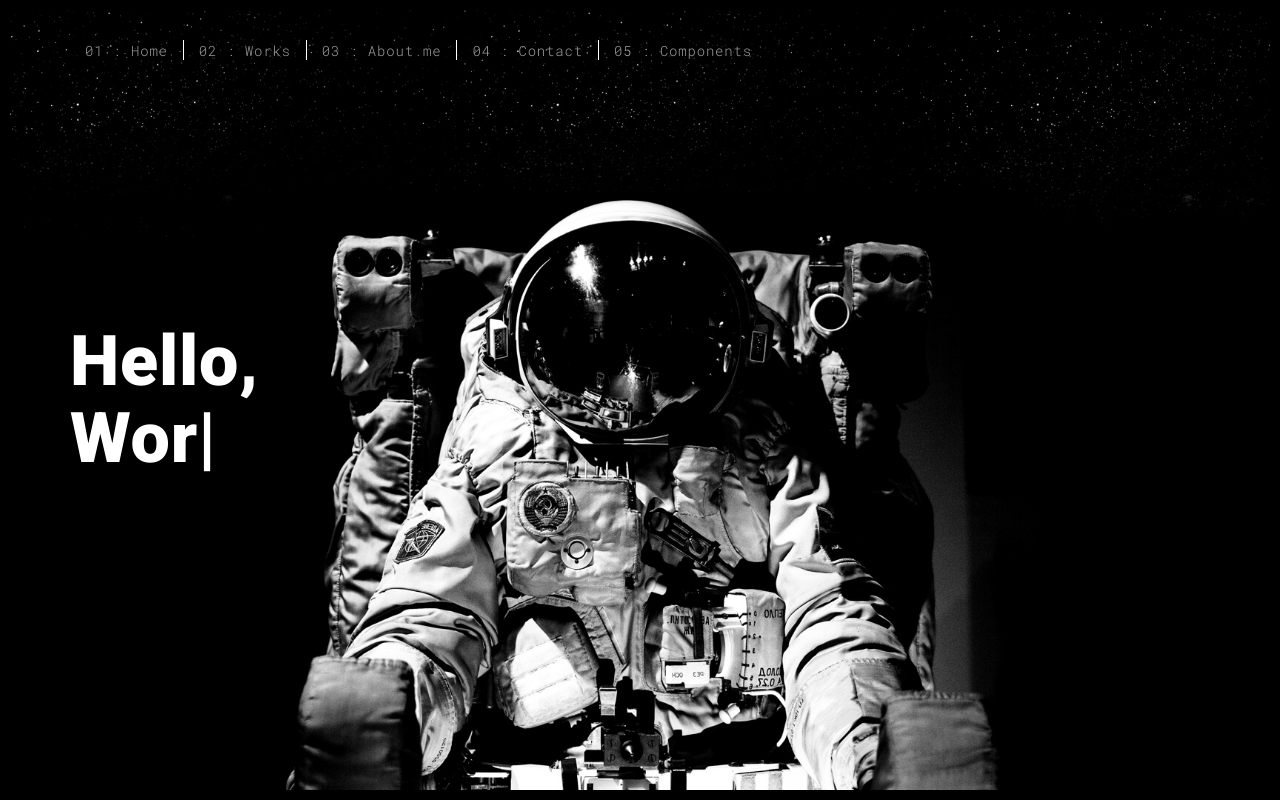
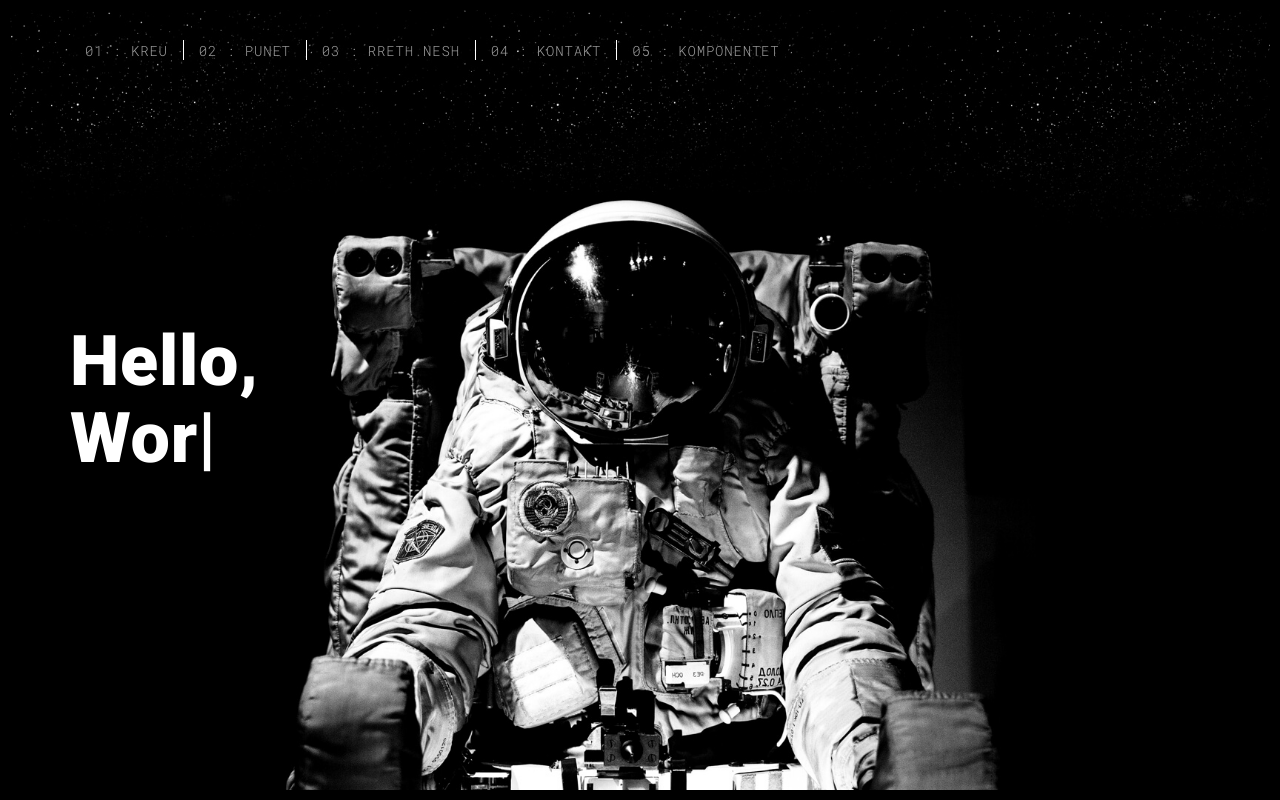
Before and after one commit to mbea-int/background-generator, a Python web app: template templates/index.html in a window 1280 px wide. Run offline with Jinja, Linux system fonts and the light colour scheme; the template is opened without the code that fills it, so the values that code supplies are empty.

Commit message:
ndryshime ne index.html

```diff
--- a/templates/index.html
+++ b/templates/index.html
@@ -37,11 +37,11 @@
 
       <div class="collapse navbar-collapse" id="navbar-collapse">
         <ul class="nav navbar-nav ">
-          <li><a href="./index.html" title="">01 : Home</a></li>
-          <li><a href="./works.html" title="">02 : Works</a></li>
-          <li><a href="./about.html" title="">03 : About me</a></li>
-          <li><a href="./contact.html" title="">04 : Contact</a></li>
-          <li><a href="./components.html" title="">05 : Components</a></li>
+          <li><a href="./index.html" title="">01 : KREU</a></li>
+          <li><a href="./works.html" title="">02 : PUNET</a></li>
+          <li><a href="./about.html" title="">03 : RRETH NESH</a></li>
+          <li><a href="./contact.html" title="">04 : KONTAKT</a></li>
+          <li><a href="./components.html" title="">05 : KOMPONENTET</a></li>
         </ul>
 
 
```
